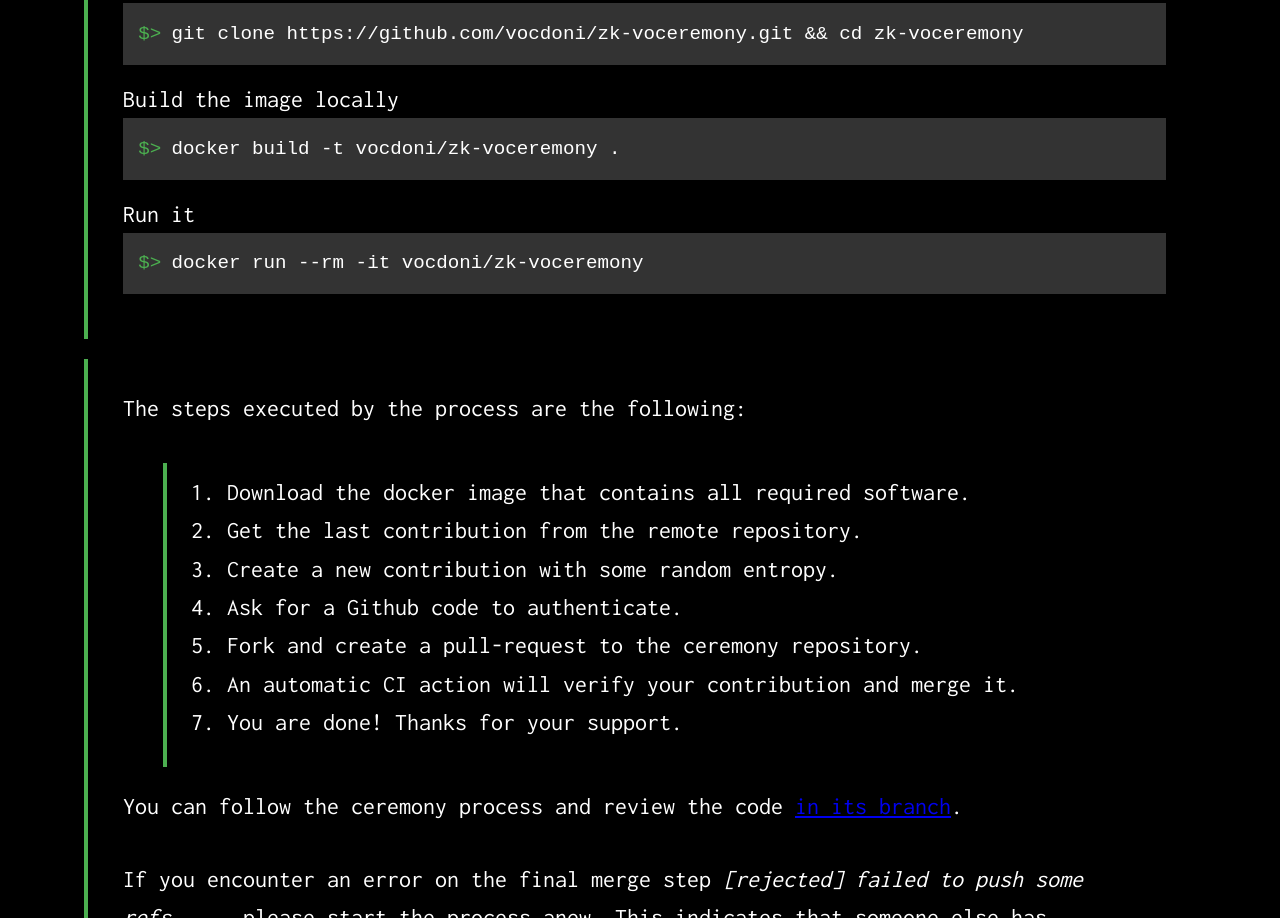
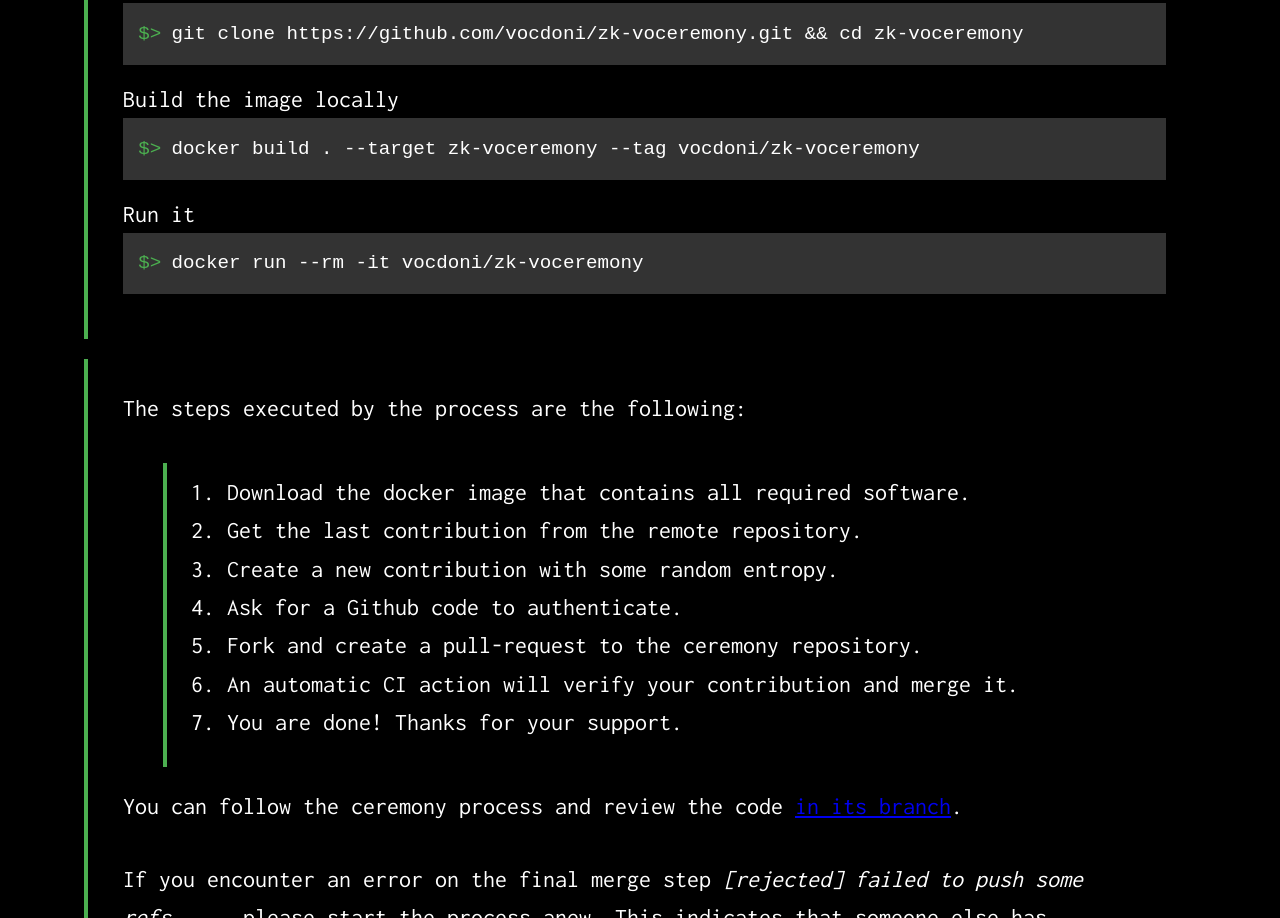
Before and after one commit to vocdoni/zk-voceremony, a plain HTML site: page index.html in a window 1280 px wide. Shown: the part 2666-3584 px from the top of the page. Drawn offline with Linux system fonts and the light colour scheme.

Commit message:
web: fix docker build command and reorder steps executed

```diff
--- a/index.html
+++ b/index.html
@@ -61,7 +61,7 @@
             <span>Clone the repository</span>
             <pre>git clone https://github.com/vocdoni/zk-voceremony.git && cd zk-voceremony</pre>
             <span>Build the image locally</span>
-            <pre>docker build -t vocdoni/zk-voceremony . </pre>
+            <pre>docker build . --target zk-voceremony --tag vocdoni/zk-voceremony</pre>
             <span>Run it</span>
             <pre>docker run --rm -it vocdoni/zk-voceremony</pre>
         </div>
```
